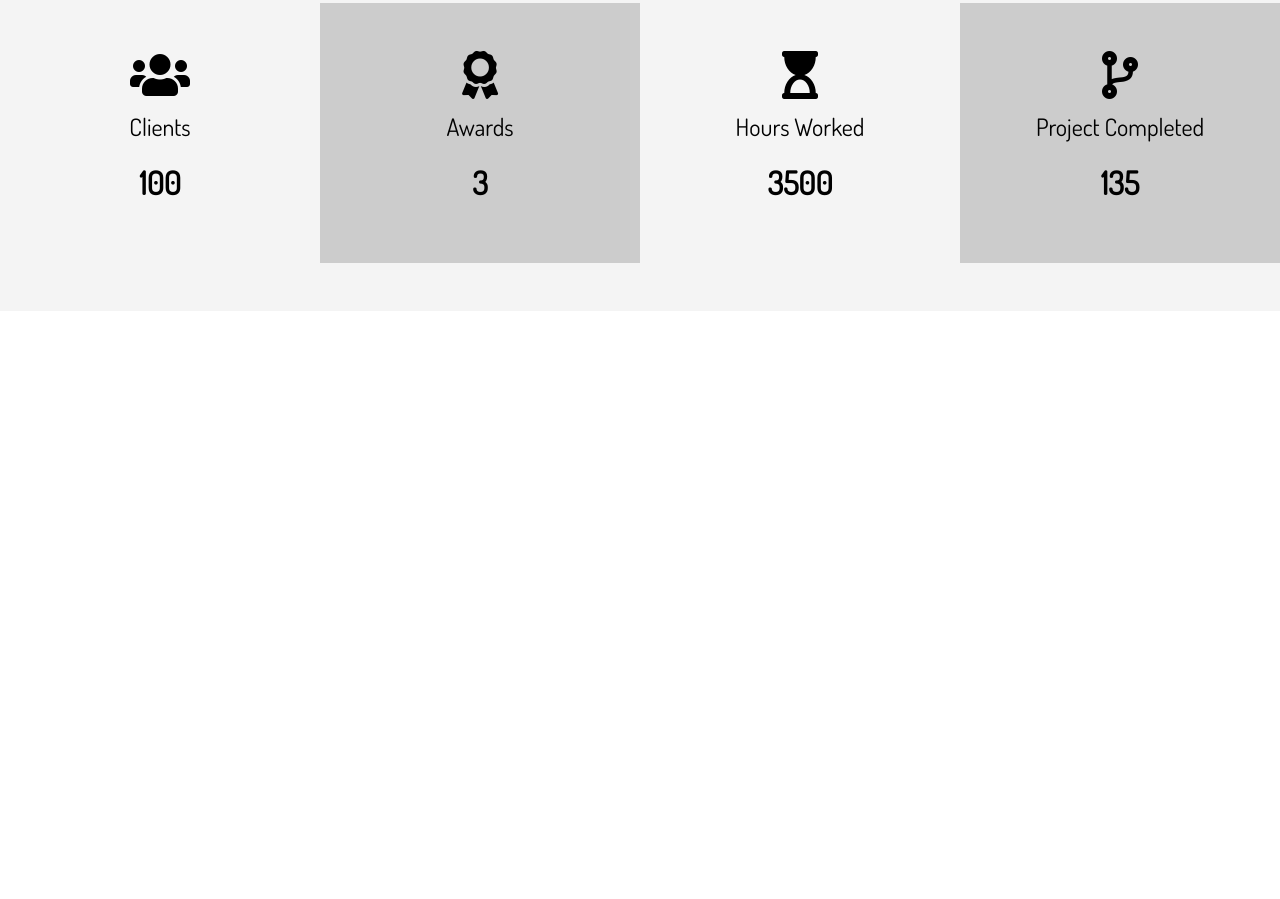
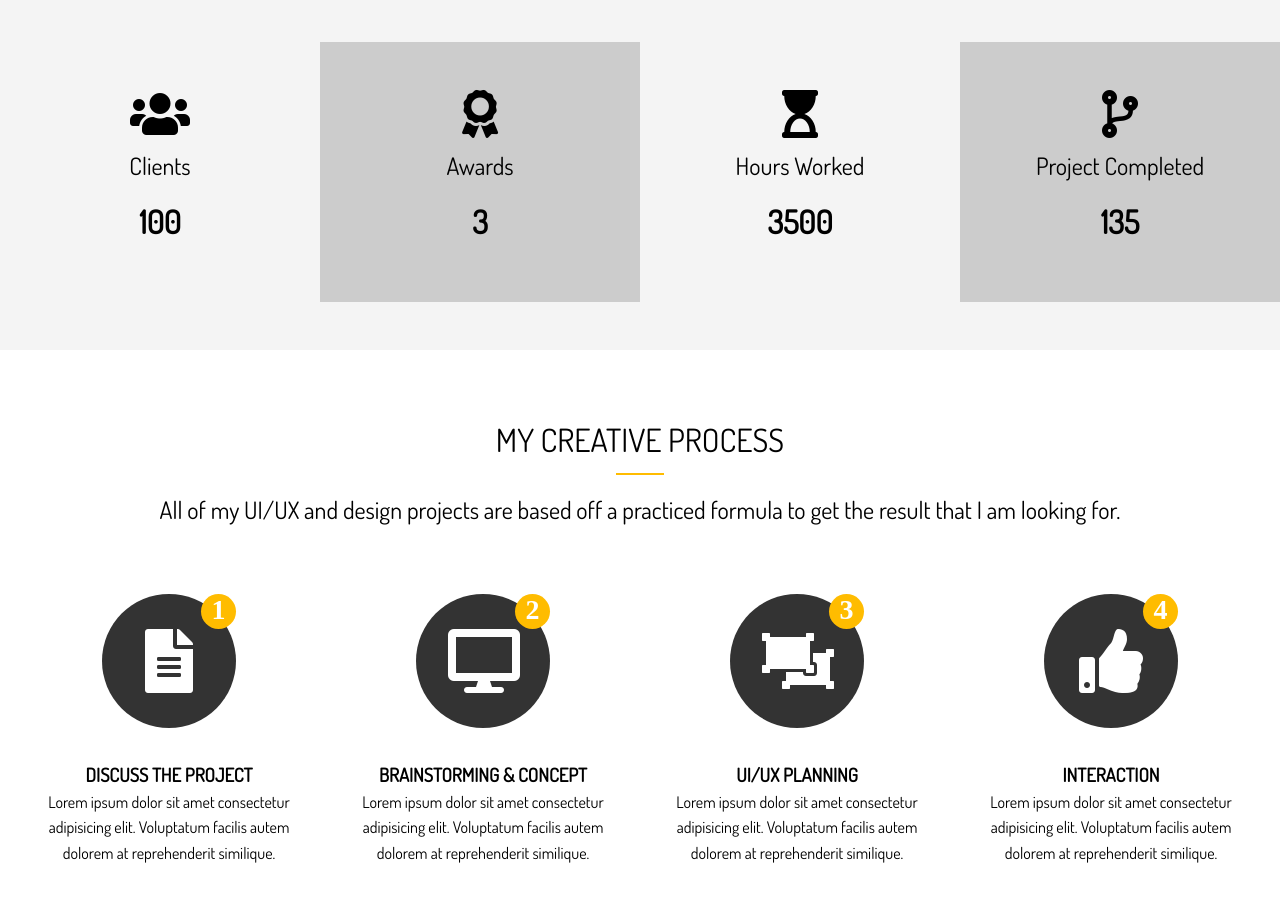
Before and after one commit to Kay-bot/more-about-kay, a website: page dist/index.html in a window 1280 px wide. Shown: the part 1236-2135 px from the top of the page. Before the commit the page ends 1579 px from the top, so only its background shows below. Drawn offline with Linux system fonts and the light colour scheme.

Commit message:
section-c markup and styling

```diff
--- a/scss/_utilities.scss
+++ b/scss/_utilities.scss
@@ -78,3 +78,20 @@ input[class^="btn-"]:hover {
     margin: 4rem 0;
   }
 }
+
+.section-title {
+  font-size: 2rem;
+  display: block;
+  padding-bottom: 0.5rem;
+  text-align: center;
+  font-weight: 100;
+  text-transform: uppercase;
+}
+
+.bottom-line {
+  height: 2px;
+  width: 3rem;
+  background: $main-color;
+  display: block;
+  margin: 0 auto 1rem auto;
+}
--- a/scss/main.scss
+++ b/scss/main.scss
@@ -131,4 +131,48 @@ img {
       }
     }
   }
+  &-c {
+    .process {
+      display: grid;
+      grid-template-columns: repeat(4, 1fr);
+      grid-gap: 1.5rem;
+      text-align: center;
+
+      &-step {
+        position: absolute;
+        top: 0;
+        right: 0;
+        font-size: 28px;
+        background: $main-color;
+        border-radius: 50%;
+        height: 35px;
+        width: 35px;
+        line-height: 30px;
+        transition: all 1s;
+      }
+      &-icon {
+        border-radius: 50%;
+        background-color: $dark-color;
+        color: #fff;
+        padding: 2rem;
+        width: 70px;
+        height: 70px;
+        line-height: 70px;
+        text-align: center;
+        position: relative;
+        transition: all 1s;
+
+        &:hover {
+          background-color: $main-color;
+          width: 90px;
+          height: 90px;
+          line-height: 90px;
+
+          .process-step {
+            background-color: $dark-color;
+          }
+        }
+      }
+    }
+  }
 }
```
Also changed, not shown: dist/css/main.css, dist/index.html.
